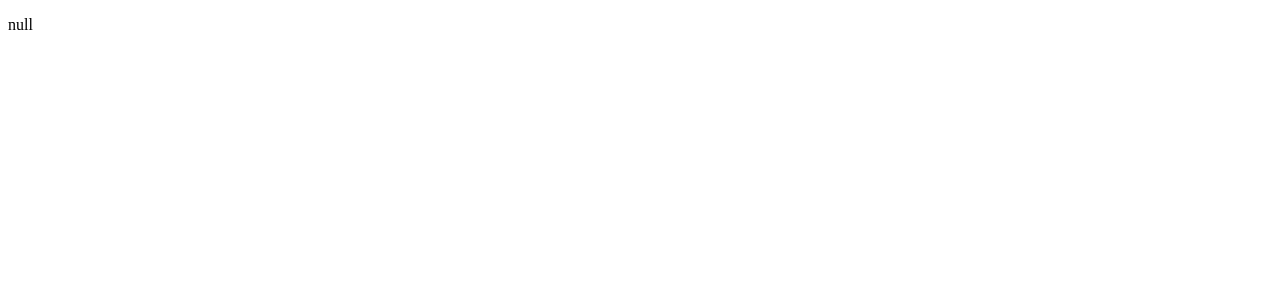
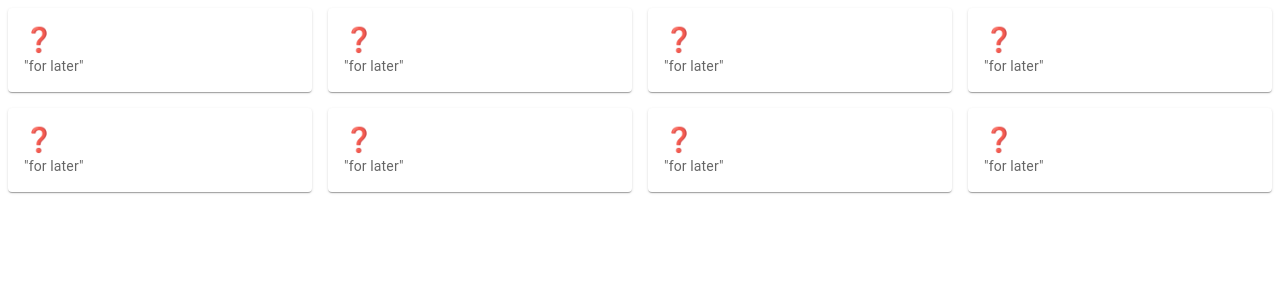
Before and after one commit to haddadiamirhosein/React-memory-Game, a React (Vite) app: page / in a window 1280 px wide. Shown: the top 300 px of the page. Built offline with nearby package versions, Linux system fonts and the light colour scheme.

Commit message:
Gameboard is add and complioting

```diff
--- a/src/App.tsx
+++ b/src/App.tsx
@@ -1,11 +1,12 @@
 import './App.css'
 import CardGame from './components/CardGame'
+import GameBoard from './components/GameBoard'
 
 function App() {
 
   return (
     <>
-      <p>null</p>
+      <GameBoard/>
     </>
   )
 }
--- a/src/components/GameBoard.tsx
+++ b/src/components/GameBoard.tsx
@@ -0,0 +1,18 @@
+import Grid from '@mui/material/Grid'
+import { cards } from '../data/cards'
+import React from 'react'
+import CardGame from './CardGame'
+
+function GameBoard() {
+  return (
+<Grid container spacing={2} >
+  {cards.map(card =>(
+     <Grid size={{ xs: 4, md: 3 , sm:4}} key={card.id}>
+        <CardGame icon={card.icon} isFlipped={false}/>
+    </Grid>
+  ))}
+</Grid>
+  )
+}
+
+export default GameBoard
--- a/src/data/cards.ts
+++ b/src/data/cards.ts
@@ -1,4 +1,4 @@
-const cards = [
+export const cards = [
     {id:1 , icon:"🍎"},
     {id:2 , icon:"🍌"},
     {id:3 , icon:"🍇"},
```
